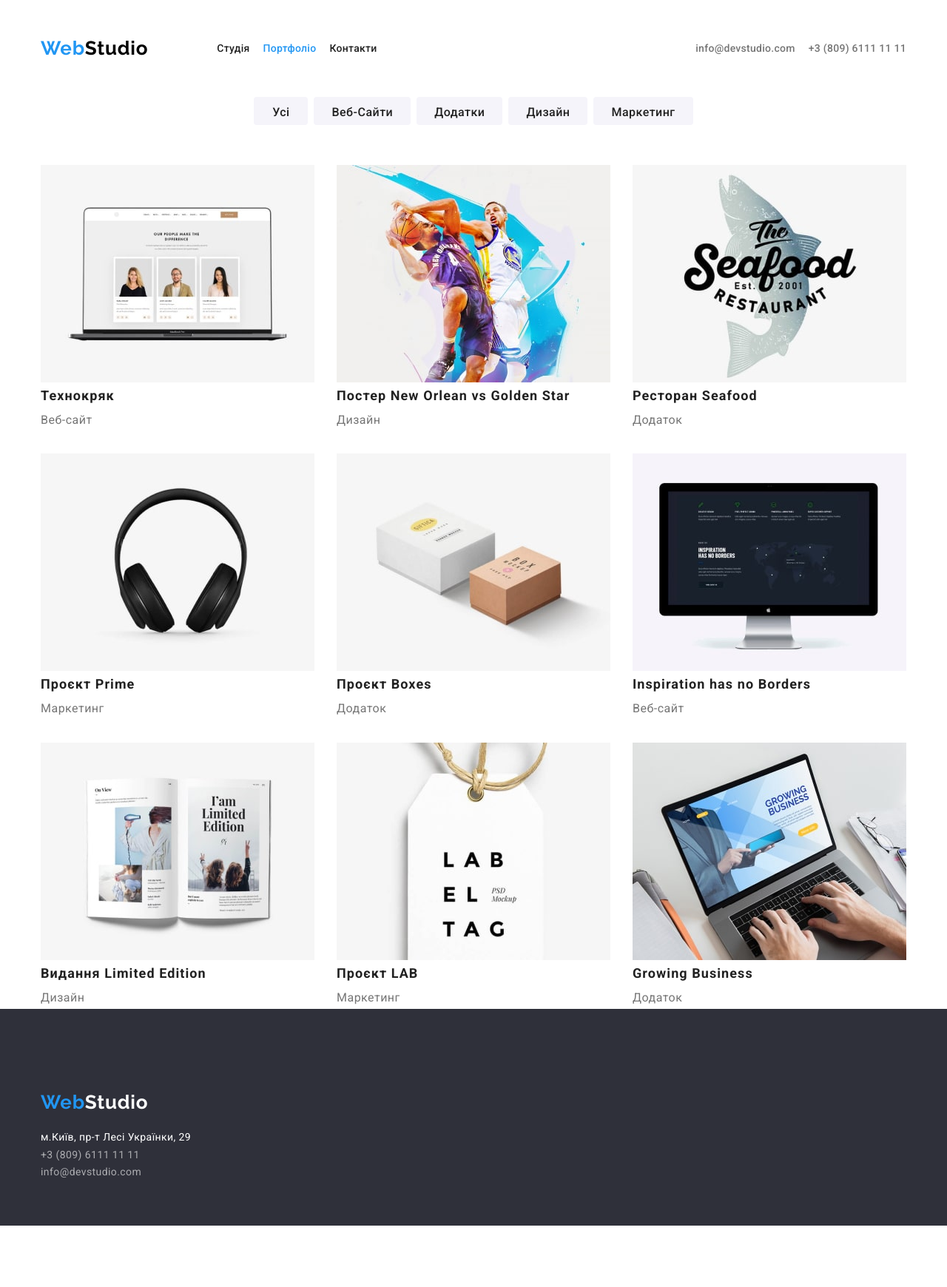
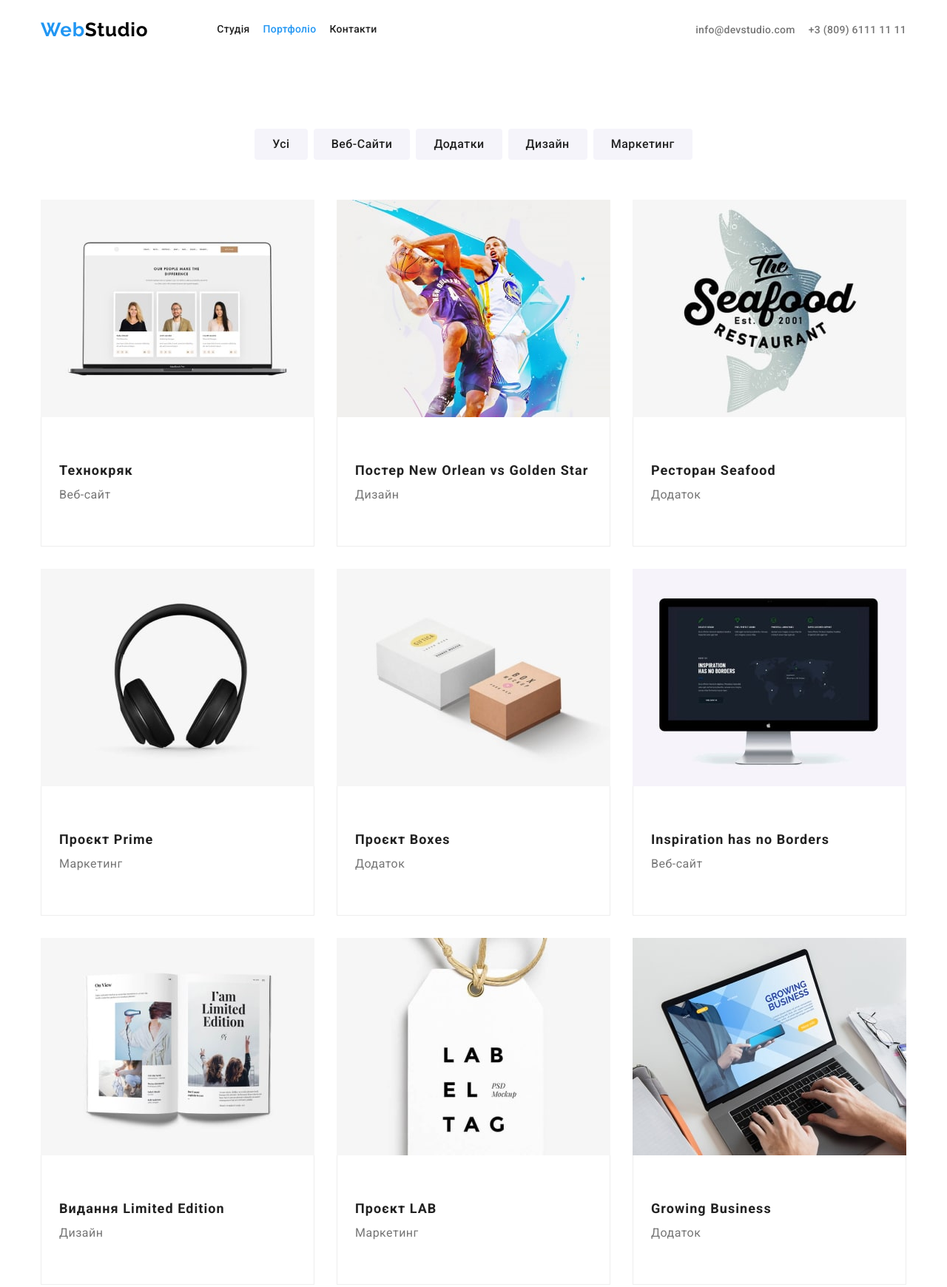
Before and after one commit to SvitlanaDy/goit-markup-hw-03, a plain HTML site: page portfolio.html in a window 1280 px wide. Shown: the top 1740 px of the page at 74% size. Before the commit the page ends 1666 px from the top, so only its background shows below. Drawn offline with nearby package versions, Linux system fonts and the light colour scheme.

Commit message:
hw-with-correction

```diff
--- a/css/styles.css
+++ b/css/styles.css
@@ -20,10 +20,6 @@ body {
 
 }
 .header {
-    background: var(--main-white-color);
-    padding-top: 24px;
-    padding-bottom: 25px;
-
 
 }
 .list{
@@ -73,6 +69,7 @@ button {
 .section {
     padding-top: 94px;
     padding-bottom: 94px;}
+
  /*-----Creating main container*/
 
  .container {
@@ -136,9 +133,7 @@ button {
 }
 
 .header-item{
-    display: block;
-    padding-top: 32px;
-    padding-bottom: 32px;}
+    }
 
 .header-link{
 font-weight: 500;
@@ -146,8 +141,9 @@ font-size: 14px;
 line-height:var(--typical-line-height);
 letter-spacing: 0.02em;
 color:var(--main-title-color);
-padding-top: 24px;
-padding-bottom: 25px;
+padding-top: 32px;
+padding-bottom: 32px;
+display: block;
 }
 
 
@@ -158,8 +154,8 @@ font-size: 14px;
 line-height:var(--typical-line-height);
 letter-spacing: 0.02em;
 color: var(--Main-text-color);
-padding-top: 24px;
-padding-bottom: 25px;
+padding-top: 32px;
+padding-bottom: 32px;
 }
 
 .header-tel{
@@ -168,8 +164,8 @@ font-size: 14px;
 line-height: var(--typical-line-height);
 letter-spacing: 0.02em;
 color: var(--Main-text-color);
-padding-top: 24px;
-padding-bottom: 25px;
+padding-top: 32px;
+padding-bottom: 32px;
 }
 
 /* ------------------HERO---------------------- */
@@ -181,8 +177,7 @@ padding-bottom: 25px;
     margin-right: auto;
     padding-top: 200px;
     padding-bottom: 200px;
-    padding-left: 452px;
-    padding-right: 452px;
+
 
 
 }
@@ -251,15 +246,15 @@ padding-bottom: 25px;
 
 .adventages{
 
-
+    padding-top: 94px;
+    padding-bottom: 94px;
 
 }
 .adventages-list{
 
     display:flex;
     justify-content:center;
-    padding-top: 94px;
-    padding-bottom: 94px;
+
 
 
 }
@@ -294,25 +289,22 @@ color: var(--Main-text-color);
 }
 .adventages-text{
 min-width: 270px;
-
-padding-top:26px;
-padding-bottom:24px;
 margin-top: 10px;
 }
 /* ----------------What we do----------------------- */
 .what-we-do{
-
+    padding-top: 94px;
+    padding-bottom: 94px;
 
 }
 .what-we-do-title{
-
+    margin-bottom: 50px;
 }
 
 .what-we-do-list{
     display: flex;
     gap:30px;
-    padding-top: 94px;
-    padding-bottom: 94px;
+
 }
 
 .what-we-do-item{
@@ -323,7 +315,8 @@ margin-top: 10px;
 /* ----------------------Our team --------------------*/
 .team{
     background-color: var(--second-background-color);
-    flex-grow: 1;
+    padding-top: 94px;
+    padding-bottom: 94px;
 }
 
 .team-title{
@@ -334,8 +327,7 @@ margin-top: 10px;
 .team-list{
     display: flex;
     gap:30px;
-    padding-top: 94px;
-    padding-bottom: 94px;
+
 
 }
 .team-item{
@@ -364,7 +356,7 @@ color: var(--Main-text-color);
 }
 
 .team-item-content{
-
+   padding: 30px 10px;
 
 
 
@@ -386,17 +378,13 @@ color: var(--Main-text-color);
   }
 
 .examples{
+    padding-top: 94px;
+    padding-bottom: 94px;
 
 }
 
 
-.example-button-container{
 
-
-
-
-
-}
 .examples-buttons{
     display:flex;
     justify-content:center;
@@ -405,7 +393,7 @@ color: var(--Main-text-color);
     margin-bottom: 54px;
 }
 .examples-items{
-    border:1px ;
+
 }
 
 .about-button-examples{
@@ -419,8 +407,7 @@ color: var(--main-title-color);
 background-color:var(--second-background-color);
 border-color: transparent;
 border-radius: 4px;
-min-width: 73px;
-height: 38px;
+
 padding:6px 22px;
 }
 
@@ -440,9 +427,19 @@ padding:6px 22px;
 }
 
 .examples-item{
-    width: (100%-60px)/3;
+
 
 }
+
+.examples-text-content{
+
+ padding: 54px 24px;
+ border-bottom: 1px solid #EEEEEE;
+ border-left: 1px solid #EEEEEE;
+ border-right: 1px solid #EEEEEE;
+
+}
+
 .examples-spots-titles{
     color:var(--main-title-color);
     font-weight: 700;
@@ -462,6 +459,8 @@ color: var(--Main-text-color);
 /* ----------------------Footer----------------- */
 .footer{
     background: var(--main-background-color);
+    padding-top:60px;
+     padding-bottom: 60px;
 }
 
 .footer-logo{
@@ -470,8 +469,7 @@ font-style: normal;
 
 }
 .footer .footer-logo{
-    padding-top: 60px;;
-    padding-bottom: 161px;
+
 
 }
 .footer-logo-web{
@@ -521,13 +519,11 @@ color: var(--main-footer-adress-color);
    color:  var(--main-hover-color);
   }
   .footer-container{
-    padding-top:111px;
-        padding-bottom: 60px;
+
   }
     .footer-adress{
-        display:block;
-        gap: 18px;
         margin-top:20px;
-        min-width: 231px;
-
   }
+  .footer-adress-mailtelgoogl{
+    margin-bottom: 9px;
+  }
--- a/portfolio.html
+++ b/portfolio.html
@@ -58,48 +58,75 @@
         <ul class="examples-list list ">
             <li class="examples-item">
                 <a class="examples-link link" href="#"> <img src="./images/Technokriak-min.jpg" alt="Technokriak_laptop" width="370" height="294"/>
+               <div class="examples-text-content">
                   <h2 class="examples-spots-titles">Технокряк</h2>
-                <p class="examples-spots-text">Веб-сайт</p></a>
+                <p class="examples-spots-text">Веб-сайт</p>
+                </div>
+              </a>
             </li>
             <li class="examples-item">
                 <a class="examples-link link" href="#"> <img src="./images/NewOrlean-min.jpg" alt="Basketball" width="370" height="294"/>
+                  <div class="examples-text-content">
                   <h2 class="examples-spots-titles">Постер <span lang="en">New Orlean vs Golden Star</span></h2>
-                <p class="examples-spots-text">Дизайн</p></a>
+                <p class="examples-spots-text">Дизайн</p>
+              </div>
+              </a>
             </li>
             <li class="examples-item">
                 <a class="examples-link link" href="#"> <img src="./images/Seafood-min.jpg" alt="Seafood" width="370" height="294"/>
+                  <div class="examples-text-content">
                   <h2 class="examples-spots-titles">Ресторан <span lang="en">Seafood</span></h2>
-                <p class="examples-spots-text">Додаток</p></a>
+                <p class="examples-spots-text">Додаток</p>
+                  </div>
+              </a>
             </li>
             <li class="examples-item">
                 <a class="examples-link link" href="#"> <img src="./images/PrimeProject-min.jpg" alt="Project_headphones" width="370" height="294"/>
+                  <div class="examples-text-content">
                   <h2 class="examples-spots-titles">Проєкт <span lang="en">Prime</span></h2>
-                <p class="examples-spots-text">Маркетинг</p></a>
+                <p class="examples-spots-text">Маркетинг</p>
+              </div>
+              </a>
             </li>
             <li class="examples-item">
                 <a class="examples-link link" href="#"> <img src="./images/Boxes-min.jpg" alt="Boxes" width="370" height="294"/>
+                  <div class="examples-text-content">
                <h2 class="examples-spots-titles">Проєкт <span lang="en">Boxes</span></h2>
-                <p class="examples-spots-text">Додаток</p></a>
+                <p class="examples-spots-text">Додаток</p>
+              </div>
+              </a>
             </li>
             <li class="examples-item">
                 <a class="examples-link link" href="#"> <img src="./images/Inspiration-min.jpg" alt="Inspiration_screen" width="370" height="294"/>
+                  <div class="examples-text-content">
                   <h2 class="examples-spots-titles" lang="en">Inspiration has no Borders</h2>
-                <p class="examples-spots-text">Веб-сайт</p></a>
+                <p class="examples-spots-text">Веб-сайт</p>
+              </div>
+              </a>
             </li>
             <li class="examples-item">
                 <a class="examples-link link" href="#"> <img src="./images/LmtdEdBook-min.jpg" alt="LEBook" width="370" height="294"/>
+                  <div class="examples-text-content">
                   <h2 class="examples-spots-titles">Видання <span lang="en">Limited Edition</span></h2>
-                <p class="examples-spots-text">Дизайн</p></a>
+                <p class="examples-spots-text">Дизайн</p>
+              </div>
+              </a>
             </li>
             <li class="examples-item">
                 <a class="examples-link link" href="#"> <img src="./images/LAB-min.jpg" alt="LAB" width="370" height="294"/>
+                  <div class="examples-text-content">
                   <h2 class="examples-spots-titles">Проєкт <span lang="en">LAB</span></h2>
-                <p class="examples-spots-text">Маркетинг</p></a>
+                <p class="examples-spots-text">Маркетинг</p>
+                  </div>
+              </a>
             </li>
             <li class="examples-item">
                 <a class="examples-link link" href="#"> <img src="./images/GrowBusiness-min.jpg" alt="GrowBusiness-min_laptop" width="370" height="294"/>
+                  <div class="examples-text-content">
                   <h2 class="examples-spots-titles" lang="en">Growing Business</h2>
-                <p class="examples-spots-text">Додаток</p></a>
+                <p class="examples-spots-text">Додаток</p>
+                  </div>
+              </a>
             </li>
         </ul>
         </div>
@@ -112,9 +139,9 @@
       <a class="footer-logo logo link" href="#"><span class="footer-logo-web">Web</span><span class="footer-logo-studio">Studio</span></a>
       <address class="footer-adress">
         <ul class="footer-adress-list list">
-          <li><a class="footer-googlemap link" href="https://goo.gl/maps/Sd9XUeibV25jPd6d8 " target="_blank" rel="noopener noreferrer nofollow">м.Київ, пр-т Лесі Українки, 29</a></li>
-          <li><a class="footer-tel link" href="tel:+380961111111">+3 (809) 6111 11 11</a></li>
-          <li><a class="footer-email link" href="mailto:info@devstudio.com">info@devstudio.com</a></li>
+          <li class="footer-adress-mailtelgoogl"><a class="footer-googlemap link" href="https://goo.gl/maps/Sd9XUeibV25jPd6d8 " target="_blank" rel="noopener noreferrer nofollow">м.Київ, пр-т Лесі Українки, 29</a></li>
+          <li class="footer-adress-mailtelgoogl"><a class="footer-tel link" href="tel:+380961111111">+3 (809) 6111 11 11</a></li>
+          <li class="footer-adress-mailtelgoogl"><a class="footer-email link" href="mailto:info@devstudio.com">info@devstudio.com</a></li>
         </ul>
       </address>
     </div>
```
Also changed, not shown: index.html (+4 -4 lines). Lines whose indentation alone changed are shown as unchanged.
